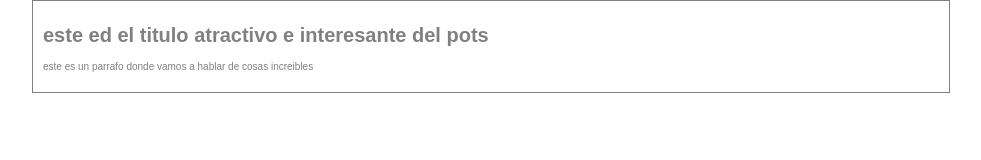
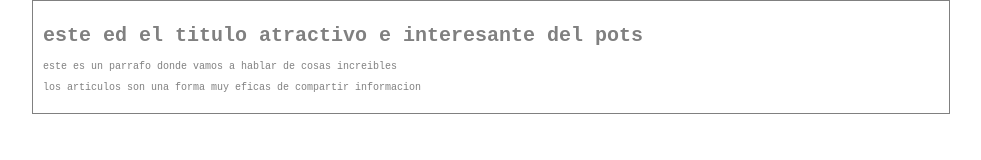
Before and after one commit to jesusorduz/hyperb-og, a plain HTML site: page index.html in a window 1280 px wide. Shown: the whole page, without its empty margins (149-1130 px from the left). Drawn offline with Linux system fonts and the light colour scheme.

Commit message:
agregado el contenido adicional y una mejor tipografia

```diff
--- a/css/styles.css
+++ b/css/styles.css
@@ -1,7 +1,7 @@
 body{
     color:gray;
     text-align: center;
-    font-family: Arial, Helvetica, sans-serif;
+    font-family: 'Courier New', Courier, monospace;
     font-size: 10px;
     padding: 0px;
     margin: 0px;
--- a/index.html
+++ b/index.html
@@ -11,6 +11,7 @@
     <div id = "container">
         <h1>este ed el titulo atractivo e interesante del pots </h1>
         <p>este es un parrafo donde vamos a hablar de cosas increibles</p>
+        <p>los articulos son una forma muy eficas de compartir informacion</p>
     </div>
 
 </body>
```
